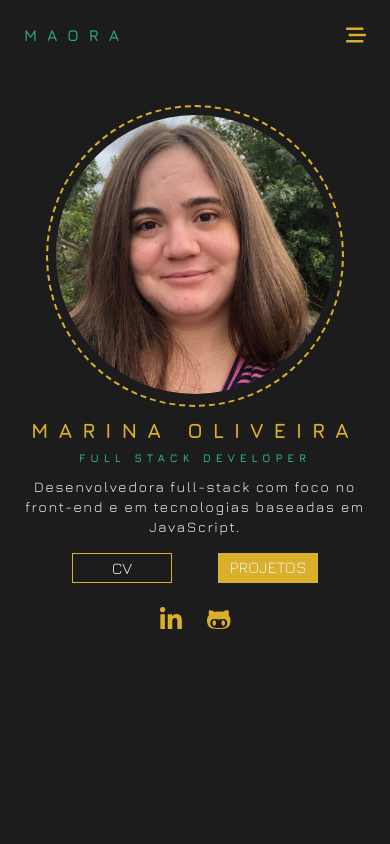
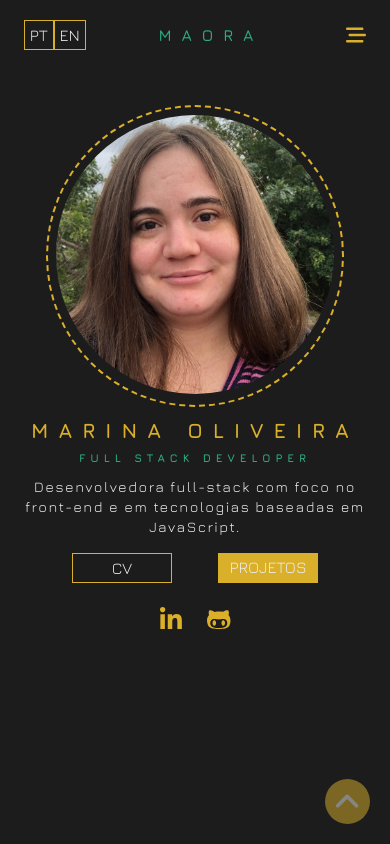
Before and after one commit to maora96/maora, a Next.js app: page / in a window 390 px wide. Shown: the top 844 px of the page. Built offline with nearby package versions, Linux system fonts and the light colour scheme.

Commit message:
feat: mobile navigation + scroll up button.

```diff
--- /dev/null
+++ b/components/Navigation.js
@@ -0,0 +1,48 @@
+import styles from '../styles/Navigation.module.css'
+import { FontAwesomeIcon } from "@fortawesome/react-fontawesome";
+
+import { faXmark } from '@fortawesome/free-solid-svg-icons';
+export default function Navigation(props) {
+
+
+    return (
+        <nav className={styles.nav}>
+            <FontAwesomeIcon
+                icon={faXmark}
+                style={{ fontSize: 30, color: "#DAAF2A" }}
+                className={styles.nav__close}
+                onClick={() => props.onChangeMenu(false)}
+            />
+            <ul className={styles.nav__list}>
+                <li className={styles.nav__list_item}onClick={ () => {
+                    props.onChangeMenu(false)
+                    props.refs.aboutRef.current.scrollIntoView({behavior: "smooth"})
+                    }
+                }>Sobre</li>
+
+                <li className={styles.nav__list_item}onClick={ () => {
+                    props.onChangeMenu(false)
+                    props.refs.projectsRef.current.scrollIntoView({behavior: "smooth"})
+                    }
+                }>Projetos</li>
+
+                <li className={styles.nav__list_item} onClick={ () => {
+                    props.onChangeMenu(false)
+                    props.refs.skillsRef.current.scrollIntoView({behavior: "smooth"})
+                    }
+                }>Tecnologias</li>
+
+                <li className={styles.nav__list_item} onClick={ () => {
+                    props.onChangeMenu(false)
+                    props.refs.contactRef.current.scrollIntoView({behavior: "smooth"})
+                    }
+                }>Contato</li>
+
+
+            </ul>
+
+
+        </nav>
+    )
+
+}
--- /dev/null
+++ b/components/ScrollButton.js
@@ -0,0 +1,27 @@
+import styles from '../styles/ScrollButton.module.css'
+import { FontAwesomeIcon } from "@fortawesome/react-fontawesome";
+
+import { faAngleUp } from '@fortawesome/free-solid-svg-icons';
+import { useState } from 'react';
+export default function ScrollButton(props) {
+    const [isActive, setIsActive] = useState(false)
+
+    return (
+        <div className = {isActive ? styles.scroll__is_active : styles.scroll} >
+            <FontAwesomeIcon
+                icon={faAngleUp}
+                style={{ fontSize: 30, color: "#EDEDED" }}
+                className={styles.nav__close}
+                onClick={() => {
+                        setIsActive(true)
+                        props.headerRef.current.scrollIntoView({behavior: "smooth"})
+                        setTimeout(() => {
+                            setIsActive(false)
+                        }, 700)
+                    }
+                }
+            />
+        </div>
+    )
+
+}
--- a/components/sections/About.js
+++ b/components/sections/About.js
@@ -1,10 +1,10 @@
 import styles from '../../styles/About.module.css'
 
 
-export default function About() {
+export default function About(props) {
 
     return (
-        <section className={styles.about}>
+        <section ref={props.aboutRef} className={styles.about}>
             <h3 className={styles.about__title}>Sobre</h3>
 
             <hr className={styles.about__divider}/>
--- a/components/sections/Contact.js
+++ b/components/sections/Contact.js
@@ -2,13 +2,13 @@ import styles from '../../styles/Contact.module.css'
 import { useForm } from "react-hook-form";
 
 
-export default function Contact() {
+export default function Contact(props) {
     const { register, handleSubmit, formState: {errors} } = useForm()
 
     console.log(errors)
     const onSubmit = data => console.log(data)
     return (
-        <section className={styles.contact}>
+        <section ref={props.contactRef}className={styles.contact}>
             <h3 className={styles.contact__title}>Contato</h3>
 
             <hr className={styles.contact__divider}/>
--- a/components/sections/Header.js
+++ b/components/sections/Header.js
@@ -3,17 +3,39 @@ import styles from '../../styles/Header.module.css'
 import { FontAwesomeIcon } from "@fortawesome/react-fontawesome";
 import { faBarsStaggered } from '@fortawesome/free-solid-svg-icons';
 
+import { useState } from "react"
+import Navigation from '../Navigation';
 
-export default function Header() {
+export default function Header(props) {
+    const [showMenu, setShowMenu] = useState(false)
+
+    const changeShowState = (value) => {
+        setShowMenu(value)
+        console.log(value)
+    }
+
 
     return (
-        <header className={styles.header}>
+        <header ref = {props.headerRef} className={styles.header}>
+
+            <div className={styles.header__switch}>
+                <div className={styles.header__switch_option}>PT</div>
+                <div className={styles.header__switch_option}>EN</div>
+            </div>
+
             <h1 className={styles.header__h1}>Maora</h1>
+
+
+
 
             <FontAwesomeIcon
                 icon={faBarsStaggered}
                 style={{ fontSize: 20, color: "#DAAF2A" }}
+                onClick={() => setShowMenu(!showMenu)}
+                className={styles.header__ham}
             />
+
+            {showMenu ? <Navigation onChangeMenu = {changeShowState} refs = {props}/> : ""}
         </header>
     )
 }
--- a/components/sections/Projects.js
+++ b/components/sections/Projects.js
@@ -5,7 +5,7 @@ import {faLinkedinIn, faGithubAlt } from '@fortawesome/free-brands-svg-icons'
 import Card from '../Card';
 
 
-export default function Projects() {
+export default function Projects(props) {
 
     let personalProjects = [
         {
@@ -19,7 +19,7 @@ export default function Projects() {
     let tutorialProjects = []
 
     return (
-        <section className={styles.projects}>
+        <section ref={props.projectsRef} className={styles.projects}>
             <h3 className={styles.projects__title}>Projetos</h3>
 
             <hr className={styles.projects__divider}/>
--- a/components/sections/Skills.js
+++ b/components/sections/Skills.js
@@ -1,10 +1,10 @@
 import styles from '../../styles/Skills.module.css'
 
 
-export default function Skills() {
+export default function Skills(props) {
 
     return (
-        <section className={styles.skills}>
+        <section ref={props.skillsRef} className={styles.skills}>
             <h3 className={styles.skills__title}>Tecnologias</h3>
 
             <hr className={styles.skills__divider}/>
--- a/pages/index.js
+++ b/pages/index.js
@@ -1,4 +1,6 @@
 import Head from 'next/head'
+
+import { useRef } from 'react';
 
 import Header from '..//components/sections/Header';
 import Hero from '../components/sections/Hero';
@@ -7,8 +9,17 @@ import Projects from '../components/sections/Projects';
 import Skills from '../components/sections/Skills';
 import Contact from '../components/sections/Contact';
 import Footer from '../components/sections/Footer';
+import ScrollButton from '../components/ScrollButton';
+
+
 
 export default function Home() {
+  const aboutRef = useRef()
+  const projectsRef = useRef()
+  const skillsRef = useRef()
+  const contactRef = useRef()
+  const headerRef = useRef()
+
   return (
     <>
       <Head>
@@ -17,19 +28,21 @@ export default function Home() {
         <link rel="icon" href="/favicon.ico" />
       </Head>
 
-      <Header/>
+      <Header headerRef = {headerRef} aboutRef = {aboutRef} projectsRef = {projectsRef} skillsRef = {skillsRef} contactRef = {contactRef} />
 
       <Hero/>
 
-      <About/>
+      <About aboutRef = {aboutRef}/>
 
-      <Projects/>
+      <Projects projectsRef = {projectsRef}/>
 
-      <Skills/>
+      <Skills skillsRef = {skillsRef}/>
 
-      <Contact/>
+      <Contact contactRef = {contactRef}/>
 
       <Footer/>
+
+      <ScrollButton headerRef = {headerRef}/>
 
     </>
   )
--- a/styles/Header.module.css
+++ b/styles/Header.module.css
@@ -14,3 +14,25 @@
     font-size: 1rem;
     font-weight: 600;
 }
+
+.header__ham {
+    margin-left:0.6rem;
+}
+
+.header__switch {
+    display: flex;
+
+}
+
+.header__switch_option {
+    border: 1px solid #DAAF2A;
+    padding: 0.3rem;
+    color: #EDEDED;
+}
+
+.header__active {
+    background: #DAAF2A;
+    border: none;
+    padding: 0.5rem;
+    color: #EDEDED;
+}
--- /dev/null
+++ b/styles/Navigation.module.css
@@ -0,0 +1,35 @@
+.nav {
+    position:fixed;
+    top: 0;
+    right:0;
+    height: 100vh;
+    width: 100vw;
+    background: #272727;
+    z-index: 10;
+    padding: 2rem;
+    display: flex;
+    flex-direction: column;
+    justify-content: center;
+    align-items: center;
+}
+
+.nav__close {
+    position:absolute;
+    top: 20px;
+    right: 30px;
+}
+
+.nav__list {
+    list-style-type: none;
+    height: 70%;
+    display: flex;
+    flex-direction: column;
+    justify-content: space-between;
+}
+
+.nav__list_item {
+    color: #DAAF2A;
+    font-size: 1.5rem;
+    text-transform: uppercase;
+    text-align: center;
+}
--- /dev/null
+++ b/styles/ScrollButton.module.css
@@ -0,0 +1,29 @@
+.scroll {
+    position: fixed;
+    bottom: 20px;
+    right: 20px;
+    background: #DAAF2A;
+    width: 45px;
+    height: 45px;
+    display: flex;
+    align-items: center;
+    justify-content: center;
+    border-radius: 50%;
+    opacity: .5;
+    transition: opacity 200ms;
+}
+
+.scroll__is_active {
+    position: fixed;
+    bottom: 20px;
+    right: 20px;
+    background: #DAAF2A;
+    width: 45px;
+    height: 45px;
+    display: flex;
+    align-items: center;
+    justify-content: center;
+    border-radius: 50%;
+    opacity: 1;
+    transition: opacity 100ms;
+}
```
